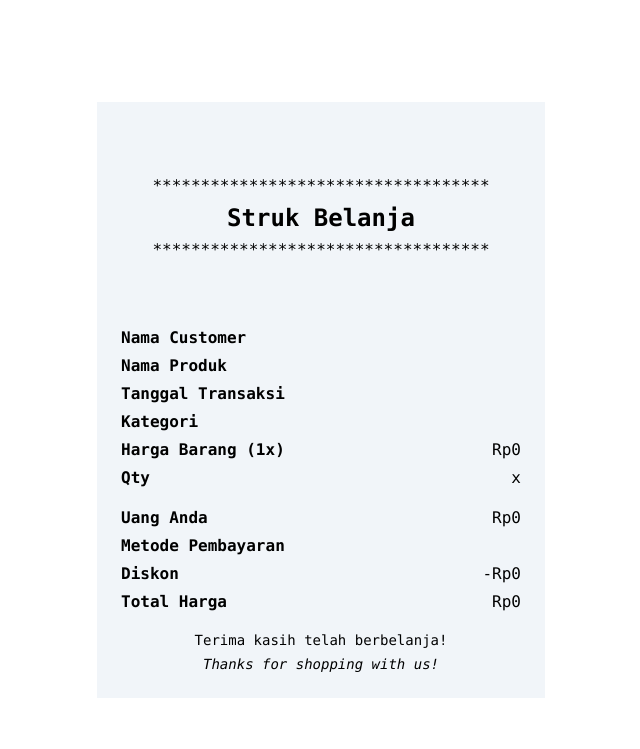
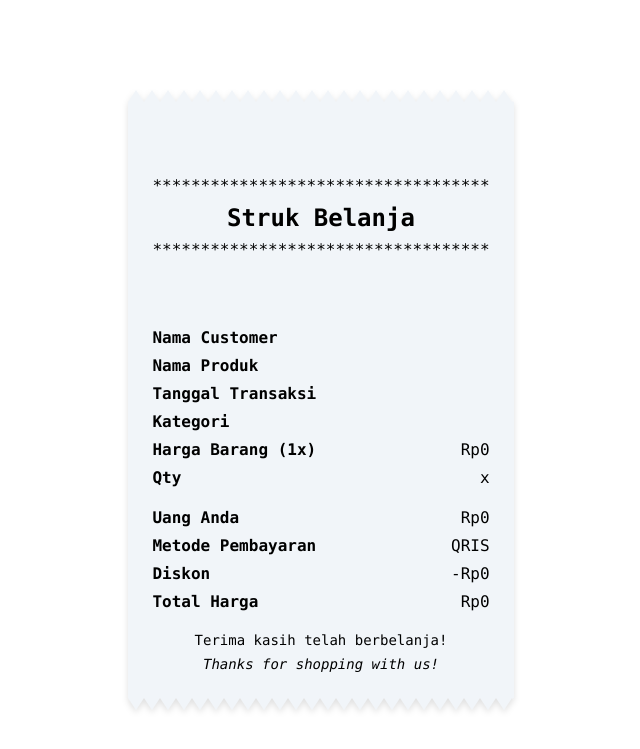
Before and after one commit to adwerygaming/tes-php, a PHP site: page /tugas_hasil.php in a window 1280 px wide. Shown: the top 749 px of the page, without its empty margins (319-959 px from the left). Run offline with PHP 8.4, Linux system fonts and the light colour scheme; data that the repository does not hold is empty.

Commit message:
Improve shopping receipt layout and payment display
- feat(receipt): format payment method name for display
- style(receipt): add top and bottom SVG zigzag borders
- style(receipt): wrap receipt container in drop shadow wrapper
- style(receipt): adjust container width to max-w-md

```diff
--- a/src/pertemuan_2/tugas_hasil.php
+++ b/src/pertemuan_2/tugas_hasil.php
@@ -9,6 +9,7 @@ $product_quantity = $_POST['product_quantity'];
 $customer_money = $_POST['customer_money'];
 $payment_method = $_POST['payment_method'];
 
+$payment_method_string = $payment_method === 'cash' ? 'Tunai' : 'QRIS';
 $total_price = $product_price * $product_quantity;
 $exchange = $customer_money - $total_price;
 $discount = $total_price * 0.10
@@ -29,7 +30,17 @@ $discount = $total_price * 0.10
 
 <body>
     <div class="min-h-screen flex flex-col items-center justify-center">
-        <div class="flex flex-col gap-4 p-6 bg-slate-100 w-md font-mono">
+        <div class="drop-shadow-md">
+            <svg class="w-full h-3 text-white fill-slate-100 block" xmlns="http://www.w3.org/2000/svg">
+                <defs>
+                    <pattern id="zigzag-top" width="16" height="12" patternUnits="userSpaceOnUse">
+                        <polygon points="0,12 8,0 16,12"></polygon>
+                    </pattern>
+                </defs>
+                <rect width="100%" height="12" fill="url(#zigzag-top)"></rect>
+            </svg>
+
+            <div class="flex flex-col gap-4 p-6 bg-slate-100 max-w-md font-mono">
                 <div class="text-center flex flex-col gap-1 py-12">
                     <p>***********************************</p>
                     <h4 class="text-2xl font-semibold">Struk Belanja</h4>
@@ -76,7 +87,7 @@ $discount = $total_price * 0.10
 
                     <div class="flex flex-row justify-between">
                         <p class="font-bold">Metode Pembayaran</p>
-                    <p><?= htmlspecialchars($payment_method) ?></p>
+                        <p><?= htmlspecialchars($payment_method_string) ?></p>
                     </div>
 
                     <div class="flex flex-row justify-between">
@@ -95,6 +106,17 @@ $discount = $total_price * 0.10
                     <p class="italic">Thanks for shopping with us!</p>
                 </div>
             </div>
+
+            <svg class="w-full h-3 text-white fill-slate-100 block" xmlns="http://www.w3.org/2000/svg">
+                <defs>
+                    <pattern id="zigzag-bottom" width="16" height="12" patternUnits="userSpaceOnUse">
+                        <!-- Triangle pointing down -->
+                        <polygon points="0,0 8,12 16,0"></polygon>
+                    </pattern>
+                </defs>
+                <rect width="100%" height="12" fill="url(#zigzag-bottom)"></rect>
+            </svg>
+        </div>
     </div>
 </body>
 
```
Lines whose indentation alone changed are shown as unchanged.
